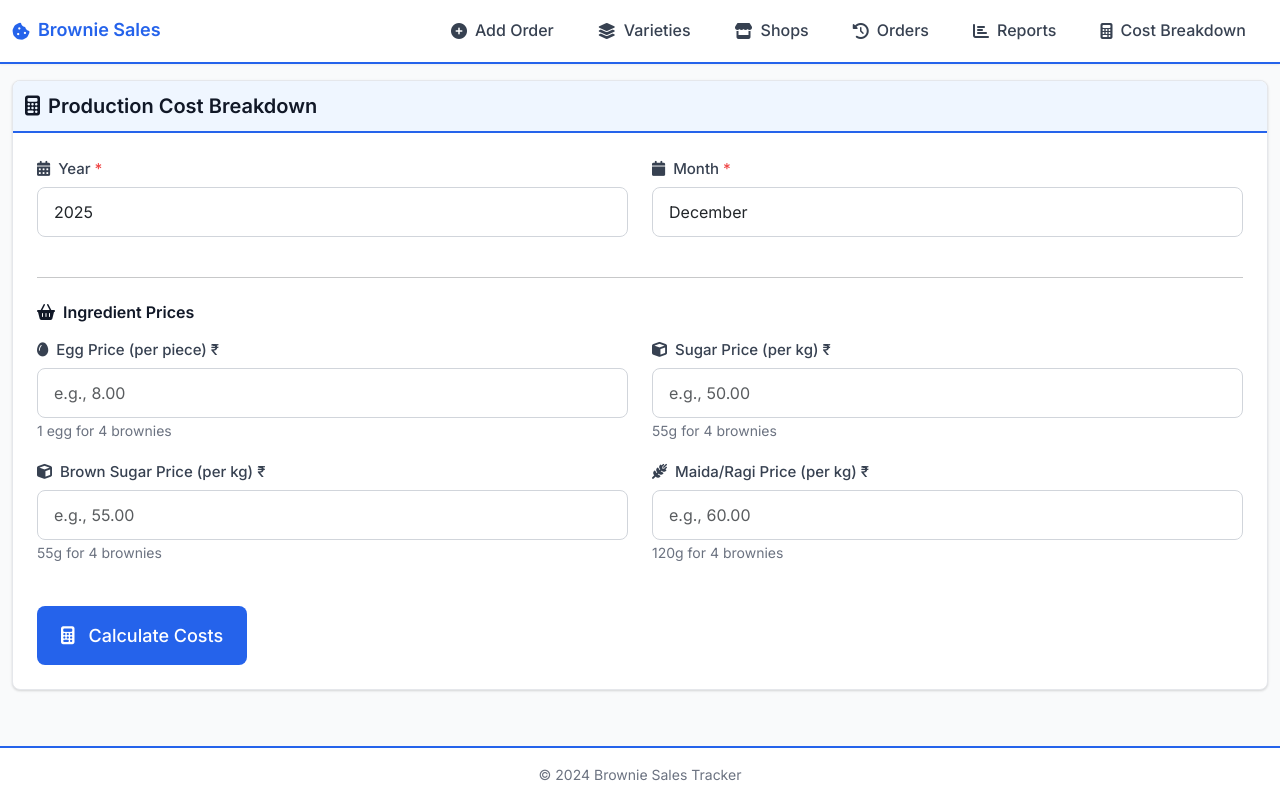
After one commit to Venkatasalam123/BrownieBusiness, a Flask app: page /cost-breakdown in a window 1280 px wide. The commit adds this page. Run offline with Flask 3, Linux system fonts and the light colour scheme.

Commit message:
Adding extra tabs

```diff
--- a/app.py
+++ b/app.py
@@ -336,8 +336,20 @@ def delete_shop(id):
 @app.route('/orders')
 def orders():
     """Order history page - shows all orders grouped by month, then by date"""
+    # Get filter parameter
+    shop_id_filter = request.args.get('shop_id', type=int)
+
+    # Get all shops for filter dropdown
+    all_shops = Shop.query.order_by(Shop.name).all()
+
     # Get all orders ordered by delivery date (newest first)
-    all_orders = Order.query.order_by(Order.delivery_date.desc(), Order.created_at.desc()).all()
+    if shop_id_filter:
+        # Filter orders by shop
+        all_orders = Order.query.filter_by(shop_id=shop_id_filter).order_by(Order.delivery_date.desc(), Order.created_at.desc()).all()
+        selected_shop = Shop.query.get(shop_id_filter)
+    else:
+        all_orders = Order.query.order_by(Order.delivery_date.desc(), Order.created_at.desc()).all()
+        selected_shop = None
 
     # Group orders by month, then by date
     orders_by_month = {}
@@ -387,7 +399,146 @@ def orders():
         months_grouped.append((month_key, month_data['label'], dates_list, month_data['month_total'], month_data['month_pending'], month_order_count))
 
     # Timestamps are now stored in IST, so no offset needed
-    return render_template('orders.html', months_grouped=months_grouped, total_sales=total_sales, total_pending=total_pending, total_orders=len(all_orders))
+    return render_template('orders.html', months_grouped=months_grouped, total_sales=total_sales, total_pending=total_pending, total_orders=len(all_orders), all_shops=all_shops, selected_shop=selected_shop, shop_id_filter=shop_id_filter)
+
+
+@app.route('/cost-breakdown', methods=['GET', 'POST'])
+def cost_breakdown():
+    """Cost breakdown page for brownie production costs"""
+    # Get current month and year as default
+    current_month = datetime.now().month
+    current_year = datetime.now().year
+
+    # Get all available years and months for dropdown
+    if USE_GOOGLE_SHEETS:
+        all_orders = Order.query.all()
+        years = sorted(set(order.delivery_date.year for order in all_orders if order.delivery_date), reverse=True)
+    else:
+        years = db.session.query(extract('year', Order.delivery_date).label('year')).distinct().order_by(text('year desc')).all()
+        years = [int(y[0]) for y in years if y[0]]
+
+    available_years = years if years else [current_year]
+
+    # Handle POST request (calculate costs)
+    if request.method == 'POST':
+        try:
+            # Get form data
+            selected_year = request.form.get('year', type=int, default=current_year)
+            selected_month = request.form.get('month', type=int, default=current_month)
+
+            # Get ingredient prices
+            egg_price_per_piece = request.form.get('egg_price', type=float, default=0)
+            sugar_price_per_kg = request.form.get('sugar_price', type=float, default=0)
+            brown_sugar_price_per_kg = request.form.get('brown_sugar_price', type=float, default=0)
+            maida_price_per_kg = request.form.get('maida_price', type=float, default=0)
+
+            # Get all orders for the selected month
+            if USE_GOOGLE_SHEETS:
+                all_orders = Order.query.all()
+                orders = [
+                    order for order in all_orders
+                    if order.delivery_date and order.delivery_date.year == selected_year and order.delivery_date.month == selected_month
+                ]
+            else:
+                orders = Order.query.filter(
+                    extract('year', Order.delivery_date) == selected_year,
+                    extract('month', Order.delivery_date) == selected_month
+                ).all()
+
+            # Calculate total brownies quantity for the month
+            # Price rules:
+            # - Prices >= 15 (including 25, 28, 32, 35) → count as 1 brownie per unit
+            # - Prices < 15 → count as 0.5 brownie per unit
+            # Example: price=25, quantity=2 → 2 brownies
+            # Example: price=12.5, quantity=1 → 0.5 brownies
+            total_brownies = 0
+            for order in orders:
+                order_price = float(order.price)
+                order_quantity = float(order.quantity)
+                # Determine brownie count based on price
+                if order_price >= 15:
+                    # Full brownie (25, 28, 32, 35, etc.)
+                    brownies_per_unit = 1.0
+                else:
+                    # Half brownie (price < 15, like 12.5)
+                    brownies_per_unit = 0.5
+                brownies_for_order = brownies_per_unit * order_quantity
+                total_brownies += brownies_for_order
+
+            # Calculate quantities needed (per 4 brownies)
+            # 1 egg for 4 brownies, 55g sugar for 4 brownies, 55g brown sugar for 4 brownies, 120g maida/ragi for 4 brownies
+            batches_of_4 = total_brownies / 4.0  # How many batches of 4 brownies
+
+            total_eggs_needed = batches_of_4
+            total_sugar_needed_kg = (batches_of_4 * 55) / 1000.0  # Convert grams to kg
+            total_brown_sugar_needed_kg = (batches_of_4 * 55) / 1000.0  # Convert grams to kg
+            total_maida_needed_kg = (batches_of_4 * 120) / 1000.0  # Convert grams to kg
+
+            # Calculate costs
+            egg_cost = total_eggs_needed * egg_price_per_piece
+            sugar_cost = total_sugar_needed_kg * sugar_price_per_kg
+            brown_sugar_cost = total_brown_sugar_needed_kg * brown_sugar_price_per_kg
+            maida_cost = total_maida_needed_kg * maida_price_per_kg
+
+            total_cost = egg_cost + sugar_cost + brown_sugar_cost + maida_cost
+
+            # Prepare breakdown data
+            breakdown = {
+                'selected_year': selected_year,
+                'selected_month': selected_month,
+                'month_name': datetime(selected_year, selected_month, 1).strftime('%B %Y'),
+                'total_brownies': total_brownies,
+                'total_orders': len(orders),
+                'egg': {
+                    'quantity': total_eggs_needed,
+                    'unit': 'pieces',
+                    'price_per_unit': egg_price_per_piece,
+                    'total_cost': egg_cost
+                },
+                'sugar': {
+                    'quantity': total_sugar_needed_kg,
+                    'unit': 'kg',
+                    'price_per_unit': sugar_price_per_kg,
+                    'total_cost': sugar_cost
+                },
+                'brown_sugar': {
+                    'quantity': total_brown_sugar_needed_kg,
+                    'unit': 'kg',
+                    'price_per_unit': brown_sugar_price_per_kg,
+                    'total_cost': brown_sugar_cost
+                },
+                'maida': {
+                    'quantity': total_maida_needed_kg,
+                    'unit': 'kg',
+                    'price_per_unit': maida_price_per_kg,
+                    'total_cost': maida_cost
+                },
+                'total_cost': total_cost
+            }
+
+            return render_template('cost_breakdown.html',
+                                 current_month=current_month,
+                                 current_year=current_year,
+                                 available_years=available_years,
+                                 selected_year=selected_year,
+                                 selected_month=selected_month,
+                                 egg_price=egg_price_per_piece,
+                                 sugar_price=sugar_price_per_kg,
+                                 brown_sugar_price=brown_sugar_price_per_kg,
+                                 maida_price=maida_price_per_kg,
+                                 breakdown=breakdown)
+
+        except Exception as e:
+            flash(f'Error calculating costs: {str(e)}', 'error')
+
+    # GET request - show form
+    return render_template('cost_breakdown.html',
+                         current_month=current_month,
+                         current_year=current_year,
+                         available_years=available_years,
+                         selected_year=current_year,
+                         selected_month=current_month,
+                         breakdown=None)
 
 
 @app.route('/reports')
@@ -709,6 +860,111 @@ def edit_order(id):
     return render_template('edit_order.html', order=order, varieties=varieties, shops=shops)
 
 
+@app.route('/orders/mark-paid/<int:id>', methods=['POST'])
+def mark_order_paid(id):
+    """Mark an order as paid with one click"""
+    try:
+        order = Order.query.get_or_404(id)
+
+        # Calculate total amount
+        total_amount = float(order.price * order.quantity)
+
+        # Update payment status to paid
+        if USE_GOOGLE_SHEETS:
+            # For Google Sheets, update via API
+            from google_sheets import get_gs_db
+            gs = get_gs_db()
+            gs.update_order(
+                id,
+                order.variety_id,
+                order.shop_id,
+                order.quantity,
+                order.price,
+                order.delivery_date,
+                'paid',
+                Decimal(str(total_amount))
+            )
+        else:
+            # For SQLite, update the object and commit
+            order.payment_status = 'paid'
+            order.paid_amount = Decimal(str(total_amount))
+            db_session.commit()
+
+        flash(f'Order marked as paid! Amount: ₹{total_amount:.2f}', 'success')
+
+        # Redirect back to orders page, preserving filter if present
+        shop_id = request.form.get('shop_id', type=int)
+        if shop_id:
+            return redirect(url_for('orders', shop_id=shop_id))
+        return redirect(url_for('orders'))
+
+    except Exception as e:
+        if not USE_GOOGLE_SHEETS:
+            db_session.rollback()
+        flash(f'Error marking order as paid: {str(e)}', 'error')
+        shop_id = request.form.get('shop_id', type=int)
+        if shop_id:
+            return redirect(url_for('orders', shop_id=shop_id))
+        return redirect(url_for('orders'))
+
+
+@app.route('/orders/mark-all-paid/<int:shop_id>', methods=['POST'])
+def mark_all_orders_paid(shop_id):
+    """Mark all unpaid/partial orders for a shop as paid"""
+    try:
+        shop = Shop.query.get_or_404(shop_id)
+
+        # Get all orders for this shop that are not fully paid
+        all_orders = Order.query.filter_by(shop_id=shop_id).all()
+        unpaid_orders = []
+        total_amount = 0
+
+        for order in all_orders:
+            order_total = float(order.price * order.quantity)
+            paid_amt = float(order.paid_amount) if order.paid_amount else 0
+            pending_amt = order_total - paid_amt
+
+            if pending_amt > 0:  # Only mark unpaid or partially paid orders
+                unpaid_orders.append(order)
+                total_amount += order_total
+
+        if not unpaid_orders:
+            flash(f'All orders for {shop.name} are already paid!', 'info')
+            return redirect(url_for('orders', shop_id=shop_id))
+
+        # Mark all unpaid orders as paid
+        if USE_GOOGLE_SHEETS:
+            from google_sheets import get_gs_db
+            gs = get_gs_db()
+            for order in unpaid_orders:
+                order_total = float(order.price * order.quantity)
+                gs.update_order(
+                    order.id,
+                    order.variety_id,
+                    order.shop_id,
+                    order.quantity,
+                    order.price,
+                    order.delivery_date,
+                    'paid',
+                    Decimal(str(order_total))
+                )
+        else:
+            for order in unpaid_orders:
+                order_total = float(order.price * order.quantity)
+                order.payment_status = 'paid'
+                order.paid_amount = Decimal(str(order_total))
+            db_session.commit()
+
+        flash(f'Marked {len(unpaid_orders)} order(s) as paid for {shop.name}! Total: ₹{total_amount:.2f}', 'success')
+        return redirect(url_for('orders', shop_id=shop_id))
+
+    except Exception as e:
+        if not USE_GOOGLE_SHEETS:
+            db_session.rollback()
+        flash(f'Error marking orders as paid: {str(e)}', 'error')
+        return redirect(url_for('orders', shop_id=shop_id))
+
+
 @app.route('/orders/delete-all', methods=['POST'])
 def delete_all_orders():
     """Delete all orders from database"""
--- a/templates/base.html
+++ b/templates/base.html
@@ -56,6 +56,11 @@
                             <i class="fas fa-chart-bar me-2"></i>Reports
                         </a>
                     </li>
+                    <li class="nav-item">
+                        <a class="nav-link" href="{{ url_for('cost_breakdown') }}">
+                            <i class="fas fa-calculator me-2"></i>Cost Breakdown
+                        </a>
+                    </li>
                     {% if USE_GOOGLE_SHEETS %}
                     <li class="nav-item">
                         <form method="POST" action="{{ url_for('refresh_cache') }}" class="d-inline" onsubmit="return confirm('Refresh cache to get latest data from Google Sheets?');">
--- a/templates/bill.html
+++ b/templates/bill.html
@@ -1,6 +1,6 @@
 {% extends "base.html" %}
 
-{% block title %}Bill - {{ shop.name }} - Brownie Sales Tracker{% endblock %}
+{% block title %}Bill - {{ shop.name }}{% endblock %}
 
 {% block extra_css %}
 <style>
--- /dev/null
+++ b/templates/cost_breakdown.html
@@ -0,0 +1,174 @@
+{% extends "base.html" %}
+
+{% block title %}Cost Breakdown - Brownie Sales Tracker{% endblock %}
+
+{% block content %}
+<div class="row">
+    <div class="col-12">
+        <div class="card mb-4">
+            <div class="card-header">
+                <h2 class="card-title mb-0">
+                    <i class="fas fa-calculator me-2"></i>Production Cost Breakdown
+                </h2>
+            </div>
+            <div class="card-body">
+                <form method="POST" action="{{ url_for('cost_breakdown') }}">
+                    <div class="row mb-4">
+                        <div class="col-md-6 mb-3">
+                            <label for="year" class="form-label">
+                                <i class="fas fa-calendar-alt me-2"></i>Year <span class="text-danger">*</span>
+                            </label>
+                            <select name="year" id="year" class="form-select" required>
+                                {% for year in available_years %}
+                                <option value="{{ year }}" {% if selected_year == year %}selected{% endif %}>{{ year }}</option>
+                                {% endfor %}
+                            </select>
+                        </div>
+                        <div class="col-md-6 mb-3">
+                            <label for="month" class="form-label">
+                                <i class="fas fa-calendar me-2"></i>Month <span class="text-danger">*</span>
+                            </label>
+                            <select name="month" id="month" class="form-select" required>
+                                <option value="1" {% if selected_month == 1 %}selected{% endif %}>January</option>
+                                <option value="2" {% if selected_month == 2 %}selected{% endif %}>February</option>
+                                <option value="3" {% if selected_month == 3 %}selected{% endif %}>March</option>
+                                <option value="4" {% if selected_month == 4 %}selected{% endif %}>April</option>
+                                <option value="5" {% if selected_month == 5 %}selected{% endif %}>May</option>
+                                <option value="6" {% if selected_month == 6 %}selected{% endif %}>June</option>
+                                <option value="7" {% if selected_month == 7 %}selected{% endif %}>July</option>
+                                <option value="8" {% if selected_month == 8 %}selected{% endif %}>August</option>
+                                <option value="9" {% if selected_month == 9 %}selected{% endif %}>September</option>
+                                <option value="10" {% if selected_month == 10 %}selected{% endif %}>October</option>
+                                <option value="11" {% if selected_month == 11 %}selected{% endif %}>November</option>
+                                <option value="12" {% if selected_month == 12 %}selected{% endif %}>December</option>
+                            </select>
+                        </div>
+                    </div>
+
+                    <hr class="my-4">
+
+                    <h5 class="mb-3"><i class="fas fa-shopping-basket me-2"></i>Ingredient Prices</h5>
+                    <div class="row">
+                        <div class="col-md-6 mb-3">
+                            <label for="egg_price" class="form-label">
+                                <i class="fas fa-egg me-2"></i>Egg Price (per piece) ₹
+                            </label>
+                            <input type="number" step="0.01" min="0" name="egg_price" id="egg_price" class="form-control"
+                                   value="{{ egg_price if egg_price else '' }}" placeholder="e.g., 8.00" required>
+                            <small class="text-muted">1 egg for 4 brownies</small>
+                        </div>
+                        <div class="col-md-6 mb-3">
+                            <label for="sugar_price" class="form-label">
+                                <i class="fas fa-cube me-2"></i>Sugar Price (per kg) ₹
+                            </label>
+                            <input type="number" step="0.01" min="0" name="sugar_price" id="sugar_price" class="form-control"
+                                   value="{{ sugar_price if sugar_price else '' }}" placeholder="e.g., 50.00" required>
+                            <small class="text-muted">55g for 4 brownies</small>
+                        </div>
+                        <div class="col-md-6 mb-3">
+                            <label for="brown_sugar_price" class="form-label">
+                                <i class="fas fa-cube me-2"></i>Brown Sugar Price (per kg) ₹
+                            </label>
+                            <input type="number" step="0.01" min="0" name="brown_sugar_price" id="brown_sugar_price" class="form-control"
+                                   value="{{ brown_sugar_price if brown_sugar_price else '' }}" placeholder="e.g., 55.00" required>
+                            <small class="text-muted">55g for 4 brownies</small>
+                        </div>
+                        <div class="col-md-6 mb-3">
+                            <label for="maida_price" class="form-label">
+                                <i class="fas fa-wheat-awn me-2"></i>Maida/Ragi Price (per kg) ₹
+                            </label>
+                            <input type="number" step="0.01" min="0" name="maida_price" id="maida_price" class="form-control"
+                                   value="{{ maida_price if maida_price else '' }}" placeholder="e.g., 60.00" required>
+                            <small class="text-muted">120g for 4 brownies</small>
+                        </div>
+                    </div>
+
+                    <div class="mt-4">
+                        <button type="submit" class="btn btn-primary btn-lg">
+                            <i class="fas fa-calculator me-2"></i>Calculate Costs
+                        </button>
+                    </div>
+                </form>
+
+                {% if breakdown %}
+                <hr class="my-5">
+
+                <div class="card bg-light">
+                    <div class="card-header">
+                        <h4 class="mb-0">
+                            <i class="fas fa-chart-pie me-2"></i>Cost Breakdown for {{ breakdown.month_name }}
+                        </h4>
+                    </div>
+                    <div class="card-body">
+                        <div class="row mb-4">
+                            <div class="col-md-4">
+                                <div class="text-center p-3 bg-white rounded">
+                                    <h6 class="text-muted mb-2">Total Brownies</h6>
+                                    <h3 class="mb-0 fw-bold">{{ breakdown.total_brownies }}</h3>
+                                </div>
+                            </div>
+                            <div class="col-md-4">
+                                <div class="text-center p-3 bg-white rounded">
+                                    <h6 class="text-muted mb-2">Total Orders</h6>
+                                    <h3 class="mb-0 fw-bold">{{ breakdown.total_orders }}</h3>
+                                </div>
+                            </div>
+                            <div class="col-md-4">
+                                <div class="text-center p-3 bg-success text-white rounded">
+                                    <h6 class="mb-2">Total Production Cost</h6>
+                                    <h3 class="mb-0 fw-bold">₹{{ "%.2f"|format(breakdown.total_cost) }}</h3>
+                                </div>
+                            </div>
+                        </div>
+
+                        <h5 class="mb-3">Ingredient Breakdown</h5>
+                        <div class="table-responsive">
+                            <table class="table table-striped table-hover">
+                                <thead>
+                                    <tr>
+                                        <th>Ingredient</th>
+                                        <th>Quantity Needed</th>
+                                        <th>Price per Unit</th>
+                                        <th>Total Cost</th>
+                                    </tr>
+                                </thead>
+                                <tbody>
+                                    <tr>
+                                        <td><strong><i class="fas fa-egg me-2"></i>Egg</strong></td>
+                                        <td>{{ "%.2f"|format(breakdown.egg.quantity) }} {{ breakdown.egg.unit }}</td>
+                                        <td>₹{{ "%.2f"|format(breakdown.egg.price_per_unit) }} per {{ breakdown.egg.unit }}</td>
+                                        <td><strong>₹{{ "%.2f"|format(breakdown.egg.total_cost) }}</strong></td>
+                                    </tr>
+                                    <tr>
+                                        <td><strong><i class="fas fa-cube me-2"></i>Sugar</strong></td>
+                                        <td>{{ "%.3f"|format(breakdown.sugar.quantity) }} {{ breakdown.sugar.unit }}</td>
+                                        <td>₹{{ "%.2f"|format(breakdown.sugar.price_per_unit) }} per {{ breakdown.sugar.unit }}</td>
+                                        <td><strong>₹{{ "%.2f"|format(breakdown.sugar.total_cost) }}</strong></td>
+                                    </tr>
+                                    <tr>
+                                        <td><strong><i class="fas fa-cube me-2"></i>Brown Sugar</strong></td>
+                                        <td>{{ "%.3f"|format(breakdown.brown_sugar.quantity) }} {{ breakdown.brown_sugar.unit }}</td>
+                                        <td>₹{{ "%.2f"|format(breakdown.brown_sugar.price_per_unit) }} per {{ breakdown.brown_sugar.unit }}</td>
+                                        <td><strong>₹{{ "%.2f"|format(breakdown.brown_sugar.total_cost) }}</strong></td>
+                                    </tr>
+                                    <tr>
+                                        <td><strong><i class="fas fa-wheat-awn me-2"></i>Maida/Ragi</strong></td>
+                                        <td>{{ "%.3f"|format(breakdown.maida.quantity) }} {{ breakdown.maida.unit }}</td>
+                                        <td>₹{{ "%.2f"|format(breakdown.maida.price_per_unit) }} per {{ breakdown.maida.unit }}</td>
+                                        <td><strong>₹{{ "%.2f"|format(breakdown.maida.total_cost) }}</strong></td>
+                                    </tr>
+                                    <tr class="table-success">
+                                        <td colspan="3" class="text-end"><strong>Total Production Cost:</strong></td>
+                                        <td><strong class="fs-5">₹{{ "%.2f"|format(breakdown.total_cost) }}</strong></td>
+                                    </tr>
+                                </tbody>
+                            </table>
+                        </div>
+                    </div>
+                </div>
+                {% endif %}
+            </div>
+        </div>
+    </div>
+</div>
+{% endblock %}
```
Also changed, not shown: templates/orders.html (+55 -4 lines).
